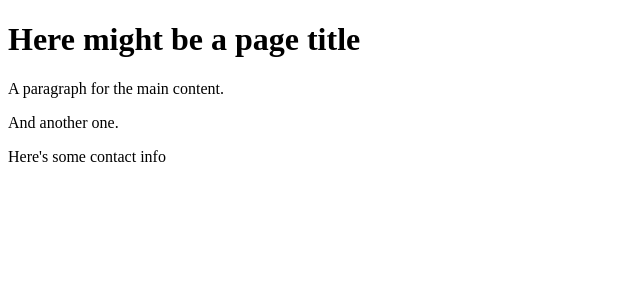
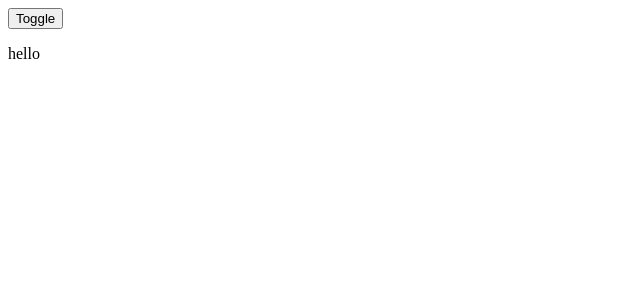
Before and after one commit to manbow1206/vue-doc-test, a Vue app: page / in a window 1280 px wide. Shown: the top 300 px of the page, without its empty margins (0-640 px from the left). Built offline with nearby package versions, Linux system fonts and the light colour scheme.

Commit message:
Transitioning Single Elements/Components for Enter/Leave & List Transitions

```diff
--- a/src/components/Lab.vue
+++ b/src/components/Lab.vue
@@ -1,15 +1,11 @@
 <template>
-<div class="container">
-  <header>
-    <h1>Here might be a page title</h1>
-  </header>
-  <main>
-    <p>A paragraph for the main content.</p>
-    <p>And another one.</p>
-  </main>
-  <footer>
-    <p>Here's some contact info</p>
-  </footer>
+<div id="demo">
+  <button v-on:click="show = !show">
+    Toggle
+  </button>
+  <transition name="fade">
+    <p v-if="show">hello</p>
+  </transition>
 </div>
 </template>
 
@@ -17,12 +13,16 @@
 export default {
   data() {
     return {
-      user: {
-        lastName: 'テスト'
-      }
+      show: true
     }
   }
 }
 </script>
 <style>
+.fade-enter-active, .fade-leave-active {
+  transition: opacity .5s;
+}
+.fade-enter, .fade-leave-to /* .fade-leave-active below version 2.1.8 */ {
+  opacity: 0;
+}
 </style>
```
